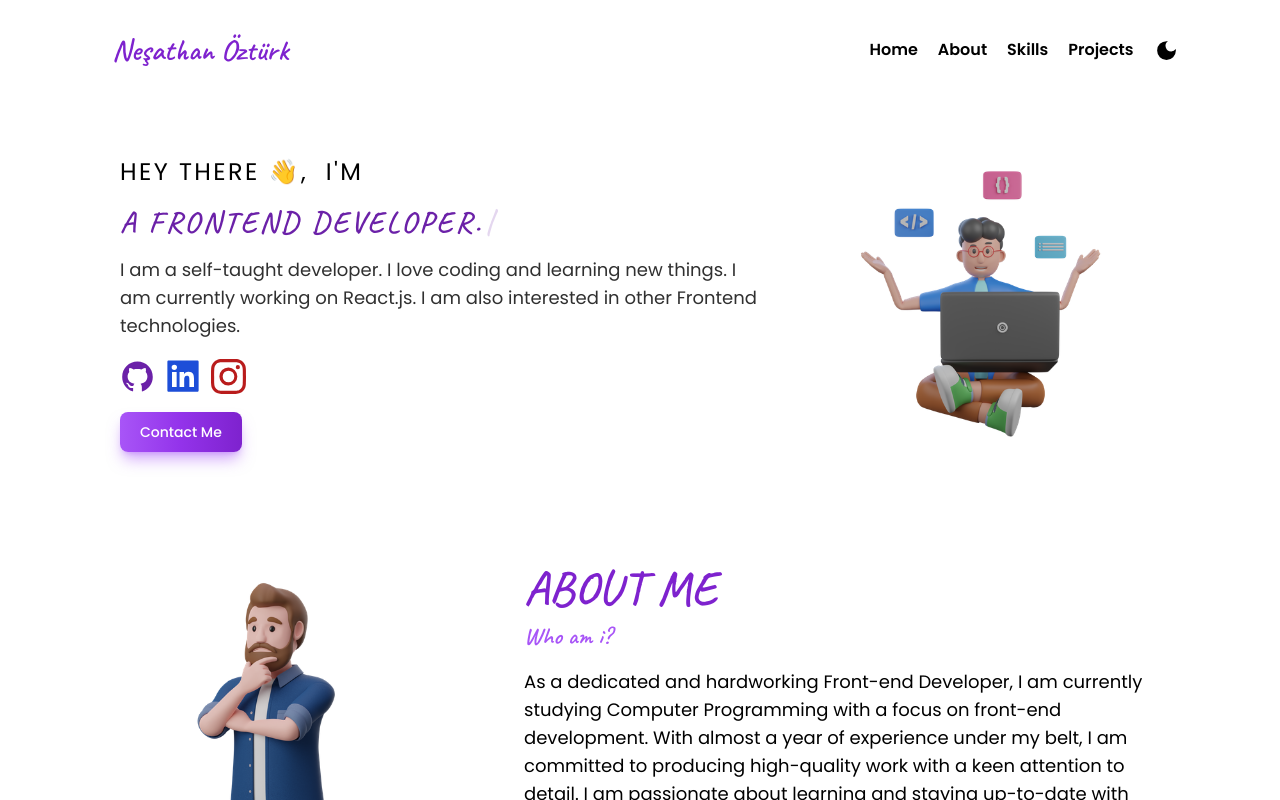
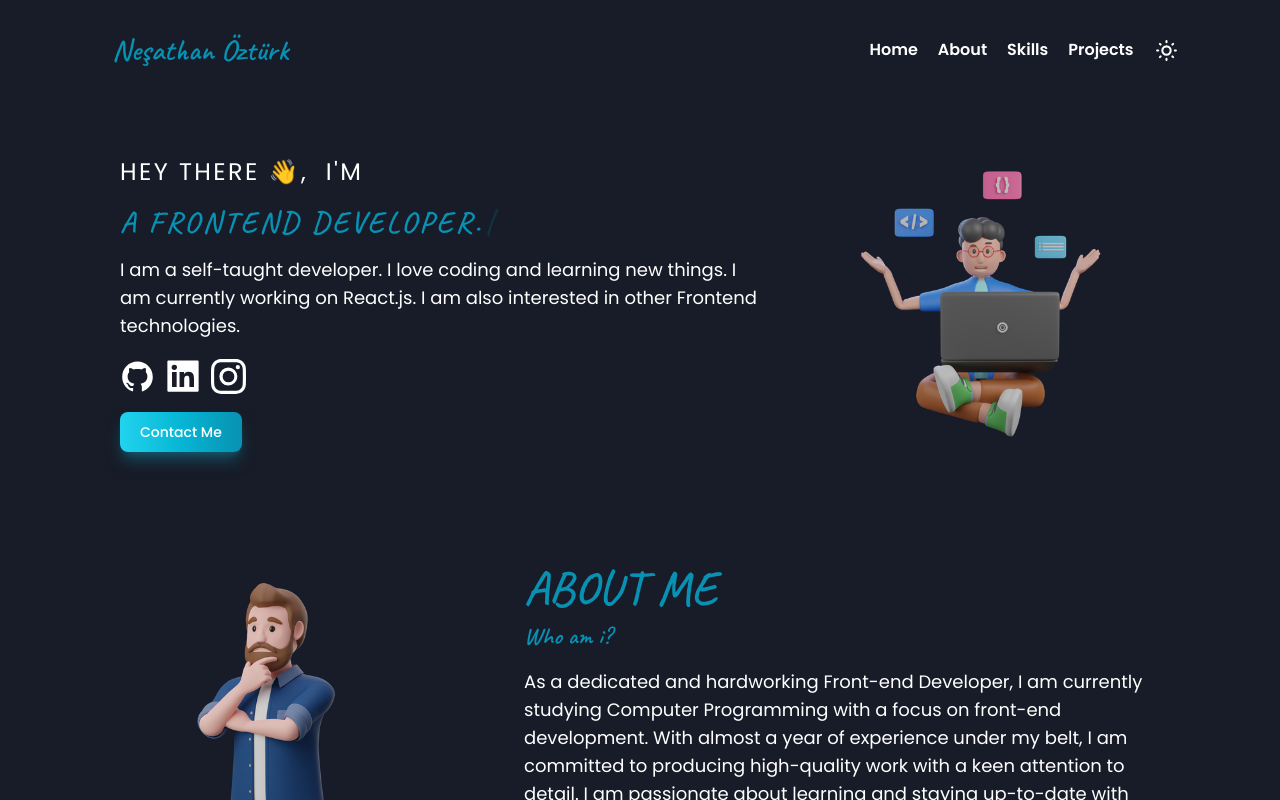
Before and after one commit to nesathanozturk/nesathanozturk, a React (Create React App) app: page / in a window 1280 px wide. Both pictures are taken after a click on the item 1166 px from the left and 50 px from the top of the page. Shown: the top 800 px of the page. Built offline with nearby package versions, Linux system fonts and the light colour scheme.

Commit message:
feat: added dark mode

```diff
--- a/public/index.html
+++ b/public/index.html
@@ -13,7 +13,7 @@
     <link rel="manifest" href="%PUBLIC_URL%/manifest.json" />
     <title>Neşathan Öztürk</title>
   </head>
-  <body>
+  <body className="dark">
     <noscript>You need to enable JavaScript to run this app.</noscript>
     <div id="root"></div>
   </body>
--- a/src/App.js
+++ b/src/App.js
@@ -1,3 +1,4 @@
+import { useState } from "react";
 import Home from "./components/Home/Home";
 import About from "./components/About";
 import Skills from "./components/Skills";
@@ -5,14 +6,18 @@ import Projects from "./components/Projects";
 import Footer from "./components/Footer";
 
 const App = () => {
+  const [dark, setDark] = useState(false);
+
   return (
-    <>
-      <Home />
-      <About />
-      <Skills />
-      <Projects />
-      <Footer />
-    </>
+    <main className={dark ? "dark" : ""}>
+      <div className="bg-white dark:bg-[#171c28]">
+        <Home dark={dark} setDark={setDark} />
+        <About />
+        <Skills />
+        <Projects dark={dark} />
+        <Footer />
+      </div>
+    </main>
   );
 };
 
--- a/src/components/About.jsx
+++ b/src/components/About.jsx
@@ -12,13 +12,13 @@ const About = () => {
           />
         </div>
         <div className="w-full md:w-1/2 text-center md:text-left">
-          <h1 className="text-purple-700 font-caveat text-4xl md:text-5xl font-semibold uppercase py-2">
+          <h1 className="text-purple-700 font-caveat text-4xl md:text-5xl font-semibold uppercase py-2 dark:text-[#0891B2]">
             About Me
           </h1>
-          <p className="text-purple-500 font-caveat text-xl md:text-2xl font-semibold mb-4">
+          <p className="text-purple-500 font-caveat text-xl md:text-2xl font-semibold mb-4 dark:text-[#0891B2]">
             Who am i?
           </p>
-          <p className="text-base md:text-lg">
+          <p className="text-base md:text-lg dark:text-white">
             As a dedicated and hardworking Front-end Developer, I am currently
             studying Computer Programming with a focus on front-end development.
             With almost a year of experience under my belt, I am committed to
--- a/src/components/Footer.jsx
+++ b/src/components/Footer.jsx
@@ -1,16 +1,16 @@
 const Footer = () => {
   return (
     <footer className="w-full p-4 text-center">
-      <p className="text-base md:text-lg py-2">
+      <p className="text-base md:text-lg py-2 dark:text-white">
         Designed By&nbsp;
         <a
           href="https://www.github.com/nesathanozturk/"
-          className="font-caveat text-2xl text-purple-700"
+          className="font-caveat text-2xl text-purple-700 dark:text-[#0891B2]"
         >
           Neşathan Öztürk.
         </a>
       </p>
-      <p className="text-lg md:text-xl">
+      <p className="text-lg md:text-xl dark:text-white">
         &copy; Copyright 2023. All Rights reserved.
       </p>
     </footer>
--- a/src/components/Home/Hero.jsx
+++ b/src/components/Home/Hero.jsx
@@ -4,16 +4,19 @@ import image1 from "../../assets/images/image1.png";
 import { AiFillGithub, AiFillLinkedin } from "react-icons/ai";
 import { BsInstagram } from "react-icons/bs";
 
-const Hero = () => {
+const Hero = ({ dark }) => {
   return (
     <section className="w-full py-4">
       <div className="container mx-auto flex flex-col-reverse md:flex-row justify-center items-center gap-20">
         <div className="w-full md:w-1/2 text-center md:text-left">
-          <h1 className="text-xl md:text-2xl mb-4 tracking-widest">
+          <h1 className="text-xl md:text-2xl mb-4 tracking-widest dark:text-white">
             HEY THERE 👋,&nbsp; I'M
           </h1>
           {home.map((text) => (
-            <h1 className="font-caveat text-2xl md:text-3xl mb-4 text-purple-800 font-bold tracking-widest">
+            <h1
+              key={text.id}
+              className="font-caveat text-2xl md:text-3xl mb-4 text-purple-800 font-bold tracking-widest dark:text-[#0891B2]"
+            >
               <Typewriter
                 options={{
                   strings: [`${text.name}`, `${text.job}`],
@@ -23,7 +26,7 @@ const Hero = () => {
               />
             </h1>
           ))}
-          <p className="text-base md:text-lg text-[#303030]">
+          <p className="text-base md:text-lg text-[#303030] dark:text-white">
             I am a self-taught developer. I love coding and learning new things.
             I am currently working on React.js. I am also interested in other
             Frontend technologies.
@@ -32,32 +35,41 @@ const Hero = () => {
             <span>
               <AiFillGithub
                 size={35}
-                className="text-purple-800 hover:text-purple-900 transition-colors cursor-pointer"
+                className="text-purple-800 hover:text-purple-900 transition-colors cursor-pointer dark:text-white dark:hover:text-purple-800"
               />
             </span>
             <span>
               <AiFillLinkedin
                 size={40}
-                className="text-blue-700 hover:text-blue-900 transition-colors cursor-pointer"
+                className="text-blue-700 hover:text-blue-900 transition-colors cursor-pointer dark:text-white dark:hover:text-blue-700"
               />
             </span>
             <span>
               <BsInstagram
                 size={35}
-                className="text-red-700 hover:text-red-800 transition-colors cursor-pointer"
+                className="text-red-700 hover:text-red-800 transition-colors cursor-pointer dark:text-white dark:hover:text-red-700"
               />
             </span>
           </div>
+          {dark ? (
+            <a
+              href="mailto:nesathanozturk061@gmail.com"
+              className="text-white bg-gradient-to-r from-cyan-400 via-cyan-500 to-cyan-600 hover:bg-gradient-to-br focus:ring-4 focus:outline-none focus:ring-cyan-300 dark:focus:ring-cyan-800 shadow-lg shadow-cyan-500/50 dark:shadow-lg dark:shadow-cyan-800/80 font-medium rounded-lg text-sm px-5 py-2.5 text-center mr-2 mb-2"
+            >
+              Contact Me
+            </a>
+          ) : (
             <a
               href="mailto:nesathanozturk061@gmail.com"
               className="text-white bg-gradient-to-r from-purple-500 via-purple-600 to-purple-700 hover:bg-gradient-to-br focus:ring-4 focus:outline-none focus:ring-purple-300 dark:focus:ring-purple-800 shadow-lg shadow-purple-500/50 dark:shadow-lg dark:shadow-purple-800/80 font-medium rounded-lg text-sm px-5 py-2.5 text-center mr-2 mb-2"
             >
               Contact Me
             </a>
+          )}
         </div>
         <div className="w-full md:w-1/4">
           <img
-            className="w-72 h-full object-cover m-auto md:m-0 md:max-w-lg"
+            className="w-72 h-full object-cover m-auto md:m-0 md:max-w-lg cursor-pointer"
             src={image1}
             alt="Developer"
           />
--- a/src/components/Home/Home.jsx
+++ b/src/components/Home/Home.jsx
@@ -1,11 +1,11 @@
 import Navbar from "./Navbar";
 import Hero from "./Hero";
 
-const Home = () => {
+const Home = ({ dark, setDark }) => {
   return (
     <section id="home">
-      <Navbar />
-      <Hero />
+      <Navbar dark={dark} setDark={setDark} />
+      <Hero dark={dark} />
     </section>
   );
 };
--- a/src/components/Home/Navbar.jsx
+++ b/src/components/Home/Navbar.jsx
@@ -1,45 +1,58 @@
 import { useState } from "react";
 import { MdDarkMode } from "react-icons/md";
 import { GiHamburgerMenu } from "react-icons/gi";
+import { HiOutlineSun } from "react-icons/hi";
 
-const Navbar = () => {
+const Navbar = ({ dark, setDark }) => {
   const [hamburger, setHamburger] = useState(false);
-  const [darkMode, setDarkMode] = useState(false);
 
   return (
     <nav className="container mx-auto py-8 px-8 md:px-28 flex justify-between items-center mb-10">
-      <h1 className="font-caveat text-3xl text-purple-700 transition-colors cursor-pointer">
+      <h1 className="font-caveat text-3xl text-purple-700 transition-colors cursor-pointer dark:text-[#0891B2]">
         Neşathan Öztürk
       </h1>
       <div
-        className={`text-center sm:text-left bg-purple-700 md:bg-white w-full px-10 sm:px-0 right-0 z-50 sm:w-72 sm:h-58 absolute top-20 sm:right-0 md:static md:top-0 md:right-0 rounded-none sm:rounded-xl md:block ${
+        className={`text-center sm:text-left bg-purple-700 dark:bg-gray-600 md:bg-white md:dark:bg-[#171c28]  w-full px-10 sm:px-0 right-0 z-50 sm:w-72 sm:h-58 absolute top-20 sm:right-4 md:static md:top-0 md:right-0 rounded-none sm:rounded-xl md:block ${
           hamburger ? "block" : "hidden"
         }`}
       >
-        <ul className="p-4 md:p-0 flex flex-col md:flex-row justify-start md:justify-center md:items-center gap-5 font-semibold text-white md:text-black">
-          <li className="hover:text-orange-500 md:hover:text-purple-700 transition-colors">
+        <ul className="p-4 md:p-0 flex flex-col md:flex-row justify-start md:justify-center md:items-center gap-5 font-semibold text-white md:text-black dark:text-white">
+          <li className="hover:text-orange-500 md:hover:text-purple-700 transition-colors dark:hover:dark:text-[#0891B2]">
             <a href="#home">Home</a>
           </li>
-          <li className="hover:text-orange-500 md:hover:text-purple-700 transition-colors">
+          <li className="hover:text-orange-500 md:hover:text-purple-700 transition-colors dark:hover:dark:text-[#0891B2]">
             <a href="#about">About</a>
           </li>
-          <li className="hover:text-orange-500 md:hover:text-purple-700 transition-colors">
+          <li className="hover:text-orange-500 md:hover:text-purple-700 transition-colors dark:hover:dark:text-[#0891B2]">
             <a href="#skills">Skills</a>
           </li>
-          <li className="hover:text-orange-500 md:hover:text-purple-700 transition-colors">
+          <li className="hover:text-orange-500 md:hover:text-purple-700 transition-colors dark:hover:dark:text-[#0891B2]">
             <a href="#projects">Projects</a>
           </li>
-          <li className="hidden md:block cursor-pointer hover:text-gray-800 transition-colors">
-            <MdDarkMode size={25} />
+          <li
+            className="hidden md:block cursor-pointer hover:text-gray-800 transition-colors"
+            onClick={() => setDark(!dark)}
+          >
+            {dark ? (
+              <HiOutlineSun
+                size={25}
+                className="dark:hover:dark:text-[#0891B2]"
+              />
+            ) : (
+              <MdDarkMode size={25} className="hover:text-purple-700" />
+            )}
           </li>
         </ul>
       </div>
       <div className="flex md:hidden gap-2">
-        <span className="cursor-pointer hover:text-gray-800 transition-colors">
-          <MdDarkMode size={25} />
+        <span
+          className="cursor-pointer hover:text-gray-800 transition-colors dark:text-white"
+          onClick={() => setDark(!dark)}
+        >
+          {dark ? <HiOutlineSun size={25} /> : <MdDarkMode size={25} />}
         </span>
         <span
-          className="cursor-pointer"
+          className="cursor-pointer dark:text-white"
           onClick={() => setHamburger(!hamburger)}
         >
           <GiHamburgerMenu size={25} />
--- a/src/components/ProjectCard.jsx
+++ b/src/components/ProjectCard.jsx
@@ -3,7 +3,7 @@ const ProjectCard = ({ project }) => {
 
   return (
     <a href={link}>
-      <div className="bg-[#171c28] hover:bg-[#1e2430] text-white p-8 rounded-2xl cursor-pointer transition-all shadow-2xl">
+      <div className="bg-[#171c28] hover:bg-[#1e2430] dark:bg-[#1e2430] dark:hover:bg-[#1a1f2b] text-white p-8 rounded-2xl cursor-pointer transition-all shadow-2xl">
         <div className="flex items-center p-4">
           <svg
             aria-hidden="true"
--- a/tailwind.config.js
+++ b/tailwind.config.js
@@ -1,5 +1,6 @@
 /** @type {import('tailwindcss').Config} */
 module.exports = {
+  darkMode: "class",
   mode: "jit",
   content: ["./src/**/*.{js,jsx,ts,tsx}"],
   theme: {
```
Also changed, not shown: src/components/Projects.jsx (+21 -4 lines), src/components/Skills.jsx (+4 -4 lines). Lines whose indentation alone changed are shown as unchanged.
